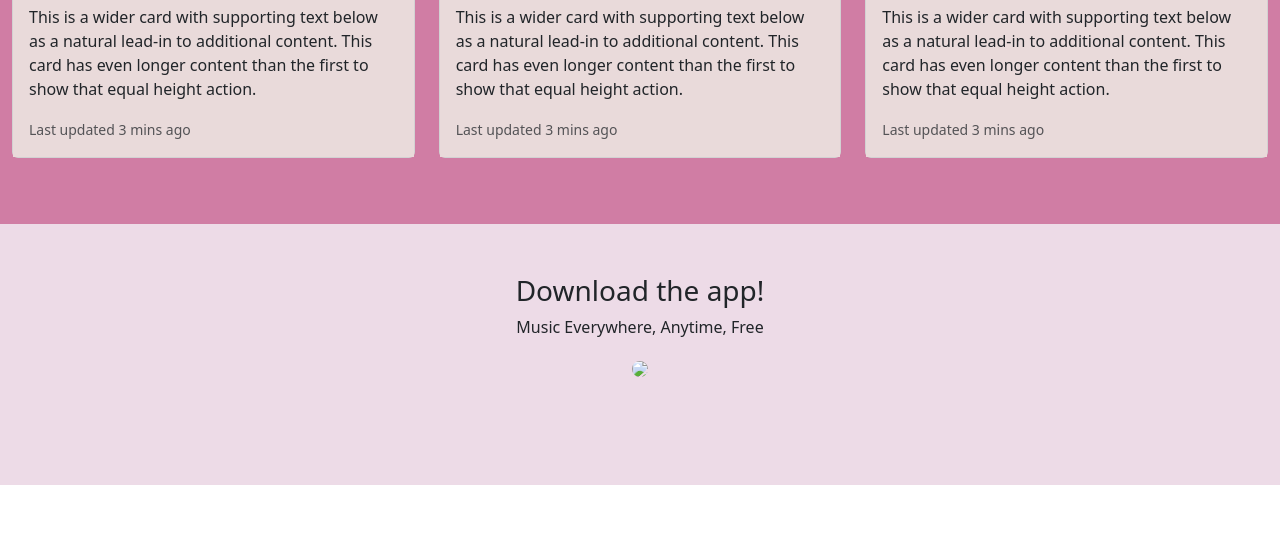
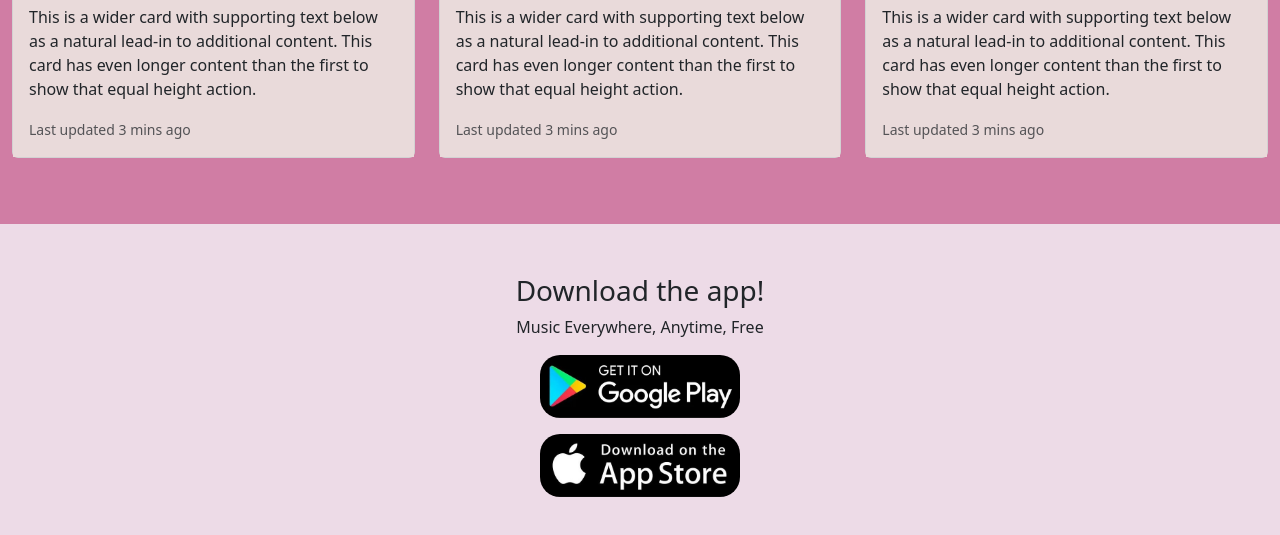
Before and after one commit to Hamna-Sherin/App-landing-website, a plain HTML site: page index.html in a window 1280 px wide. Shown: the part 887-1422 px from the top of the page. Before the commit the page ends 1372 px from the top, so only its background shows below. Drawn offline with nearby package versions, Linux system fonts and the light colour scheme; files whose address does not match are found by name.

Commit message:
Update index.html

```diff
--- a/index.html
+++ b/index.html
@@ -94,8 +94,8 @@
     <footer id="footer">
       <h3>Download the app!</h3>
       <p>Music Everywhere, Anytime, Free</p>
-      <p><a href="#"><img id="footerimage" src="Images/playstore-logo.jpg"></a></p>
-      <p><a href="#"><img id="footerimage" src="Images/appstore-logo.jpg" alt=""></a></p>
+      <p><a href="#"><img id="footerimage" src="playstore-logo.jpg"></a></p>
+      <p><a href="#"><img id="footerimage" src="appstore-logo.jpg" alt=""></a></p>
     </footer>
 
 
```
